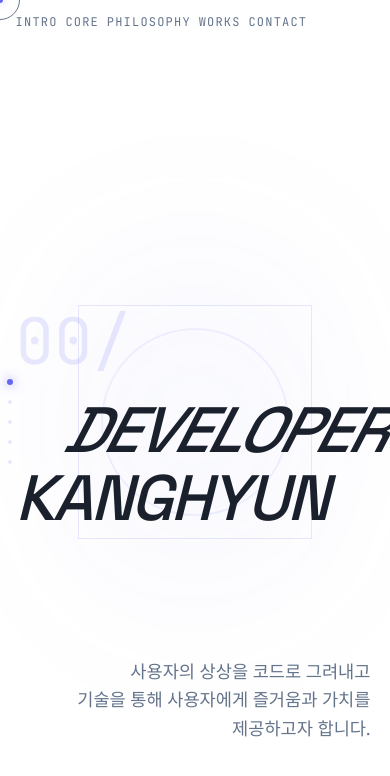
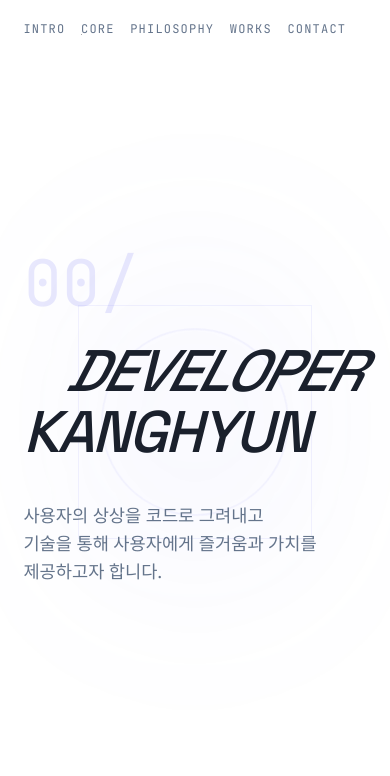
Before and after one commit to developer-kanghyun/portfolio, a React (Vite) app: page / in a window 390 px wide. Shown: the top 776 px of the page. Built offline with nearby package versions, Linux system fonts and the light colour scheme.

Commit message:
style: 모바일 해상도 및 아이패드(터치 기기) 전면 반응형 레이아웃 및 UX 최적화

```diff
--- a/index.css
+++ b/index.css
@@ -831,8 +831,159 @@ p.body-large {
   transform: translateX(5px);
 }
 
+/* =====================================
+   TOUCH & TABLET OPTIMIZATION
+   ===================================== */
+@media (pointer: coarse) {
+  /* Disable custom cursor entirely */
+  .cursor-dot, .cursor-outline { display: none !important; }
+  * { cursor: auto !important; }
+
+  /* Gallery Hover Prevention */
+  .work-item:hover { width: 30vw !important; }
+  .work-img { filter: grayscale(0%) opacity(1) !important; }
+  .work-meta { transform: translateY(0) !important; background: linear-gradient(to top, rgba(0,0,0,0.8), transparent); }
+  .work-meta * { color: #fff; text-shadow: 0 2px 4px rgba(0,0,0,0.5); }
+}
+
+/* =====================================
+   MOBILE RESPONSIVENESS
+   ===================================== */
 @media (max-width: 768px) {
+  /* 1. Global & Cursor */
+  .cursor-dot, .cursor-outline {
+    display: none !important;
+  }
+  * {
+    cursor: auto !important;
+  }
+
+  /* 2. Header */
+  header {
+    top: 6vw;
+    left: 6vw;
+    right: 6vw;
+    flex-direction: column;
+    gap: 1.5rem;
+    align-items: flex-start;
+  }
+  .sys-status {
+    text-align: left;
+  }
+  .progress-indicator {
+    display: none;
+  }
+
+  /* 3. Typography Defaults */
+  h1 {
+    font-size: clamp(3.2rem, 15vw, 5rem) !important;
+  }
+  h2 {
+    font-size: clamp(2.5rem, 10vw, 4rem) !important;
+  }
+  p.body-large {
+    font-size: 1.2rem !important;
+    line-height: 1.5 !important;
+  }
+
+  /* 4. Section Padding */
+  .obs-section {
+    padding: 8vw 6vw;
+  }
+
+  /* 5. Sub-Layouts */
+  .grid-layout,
+  .infra-grid,
   .contact-grid {
+    grid-template-columns: 1fr !important;
+    gap: 4vh !important;
+  }
+
+  .contact-item a {
+    font-size: 1.1rem !important;
+    word-break: break-all;
+  }
+
+  .nav-links {
+    flex-wrap: wrap;
+    gap: 4vw;
+  }
+
+  .skills-list li {
+    padding: 2vh 0;
+  }
+
+  /* 6. Hero / Introduce */
+  .hero-philosophy {
+    position: relative;
+    right: auto;
+    bottom: auto;
+    margin-top: 5vh;
+    font-size: 1.1rem;
+    text-align: left;
+    max-width: 100%;
+  }
+
+  .geo-1, .geo-2 {
+    opacity: 0.6; /* Enhance text readability on mobile */
+  }
+
+  /* 7. Gallery / Works */
+  .works-gallery {
+    padding-bottom: 4vh;
+    gap: 4vw;
+  }
+  .work-item {
+    width: 85vw;
+    min-width: 0;
+  }
+  .work-item:hover {
+    width: 85vw; /* Disable expansion on mobile */
+  }
+  .work-img {
+    filter: grayscale(0%) opacity(1);
+  }
+  .work-meta {
+    transform: translateY(0);
+    background: linear-gradient(to top, rgba(0,0,0,0.8), transparent);
+  }
+  .work-meta * {
+    color: #fff;
+    text-shadow: 0 2px 4px rgba(0,0,0,0.5);
+  }
+
+  /* 8. Modal */
+  .modal-content {
     grid-template-columns: 1fr;
+    grid-template-rows: auto 1fr;
+    overflow-y: auto; /* Outer content scrollable */
+  }
+  .modal-img-container {
+    height: 40vh;
+    min-height: 300px;
+    border-right: none;
+    border-bottom: 1px solid var(--line);
+    flex-direction: row;
+    overflow-x: auto;
+    overflow-y: hidden;
+    scroll-snap-type: x mandatory;
+  }
+  .modal-img-container img {
+    height: 100%;
+    width: 100vw;
+    object-fit: contain;
+    scroll-snap-align: start;
+    background-color: var(--bg);
+  }
+  .modal-info {
+    padding: 6vw 6vw 12vw 6vw;
+    overflow-y: visible; /* Let inner content grow and parent scrolls it */
+  }
+  .close-btn {
+    top: 4vw;
+    right: 4vw;
+    background: rgba(255,255,255,0.9);
+    backdrop-filter: blur(4px);
+    box-shadow: 0 2px 8px rgba(0,0,0,0.1);
   }
 }
```
